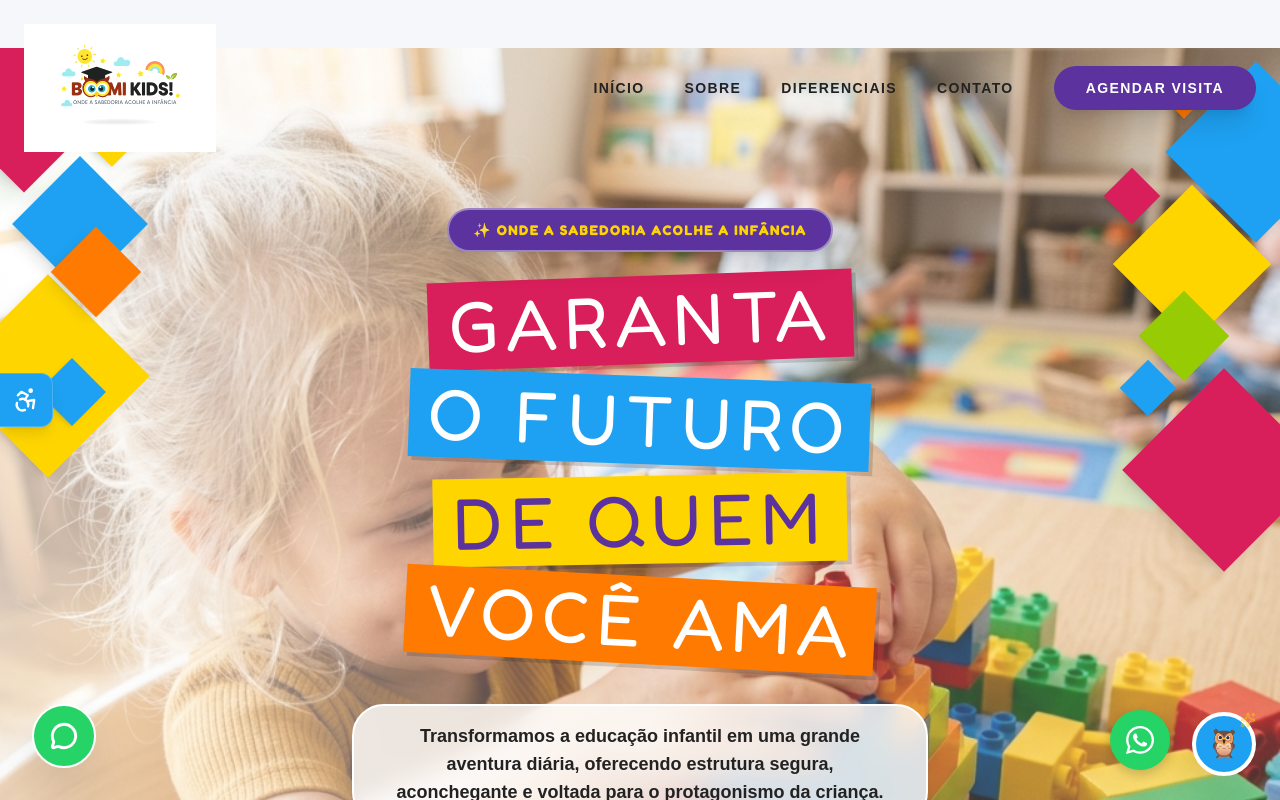
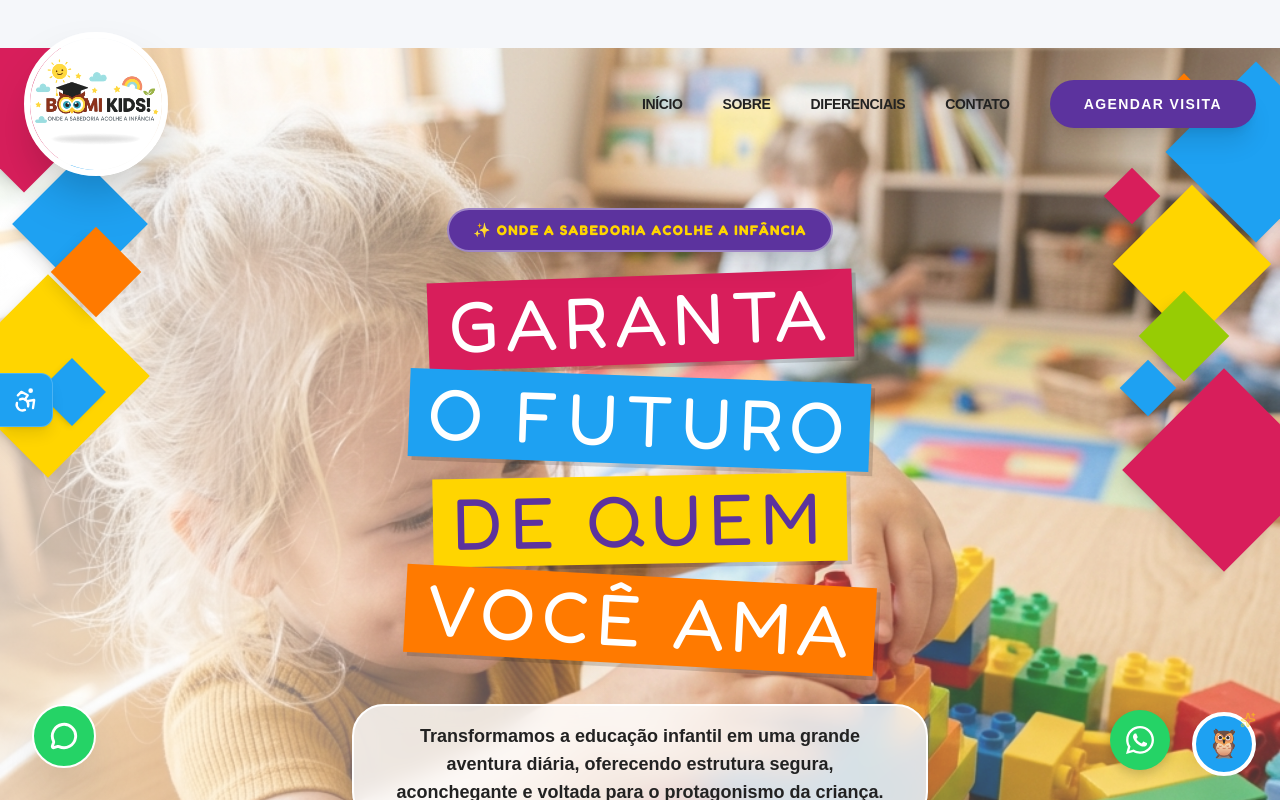
Before and after one commit to FerisReptilium/boomi-kids, a React (Vite) app: page / in a window 1280 px wide. Shown: the top 800 px of the page. Built offline with nearby package versions, Linux system fonts and the light colour scheme.

Commit message:
Refactor Header component styles and layout
Updated header styles and improved logo and navigation appearance.

```diff
--- a/src/components/Header.jsx
+++ b/src/components/Header.jsx
@@ -3,34 +3,32 @@ import { motion } from 'framer-motion';
 
 const Header = () => {
   return (
-    // Mudamos de 'fixed' para 'absolute' para ele ficar parado no topo
-    <header className="absolute top-0 left-0 w-full z-50 py-6 bg-transparent">
+    <header className="absolute top-0 left-0 w-full z-50 py-8 bg-transparent">
       <div className="container mx-auto px-6 flex justify-between items-center">
 
-        {/* LOGO BOOMI KIDS - TRATAMENTO PREMIUM E MAIOR */}
+        {/* LOGO BOOMI KIDS - CÍRCULO PREMIUM */}
         <motion.div
-          initial={{ opacity: 0, y: -20 }}
-          animate={{ opacity: 1, y: 0 }}
-          className="flex items-center"
+          initial={{ opacity: 0, scale: 0.8 }}
+          animate={{ opacity: 1, scale: 1 }}
+          className="relative"
         >
           <img
             src="/logo.png"
             alt="Logo Boomi Kids"
-            className="h-28 md:h-32 object-contain hover:scale-105 transition-transform drop-shadow-[0_4px_6px_rgba(0,0,0,0.2)]"
+            className="h-28 w-28 md:h-36 md:w-36 object-cover rounded-full border-[6px] border-white shadow-2xl bg-white"
             style={{
-              filter: "contrast(1.1) brightness(1.05) saturate(1.1)",
-              imageRendering: "crisp-edges"
+              filter: "contrast(1.05) brightness(1.02)",
             }}
           />
         </motion.div>
 
-        {/* NAVEGAÇÃO - MAIS NÍTIDA */}
+        {/* NAVEGAÇÃO NÍTIDA */}
         <nav className="hidden lg:flex items-center gap-10">
           {['Início', 'Sobre', 'Diferenciais', 'Contato'].map((item) => (
             <a
               key={item}
               href={`#${item.toLowerCase()}`}
-              className="font-black text-brand-text uppercase text-sm tracking-widest hover:text-brand-purple transition-all relative group"
+              className="font-black text-brand-text uppercase text-sm tracking-tight hover:text-brand-purple transition-all relative group"
             >
               {item}
               <span className="absolute -bottom-1 left-0 w-0 h-0.5 bg-brand-purple transition-all group-hover:w-full"></span>
@@ -41,7 +39,7 @@ const Header = () => {
             whileHover={{ scale: 1.05 }}
             whileTap={{ scale: 0.95 }}
             href="https://wa.me/5511919597811"
-            className="bg-brand-purple text-white px-8 py-3 rounded-full font-black uppercase text-sm tracking-widest shadow-xl hover:shadow-brand-purple/40 transition-all"
+            className="bg-brand-purple text-white px-8 py-3 rounded-full font-black uppercase text-sm tracking-widest shadow-xl hover:shadow-brand-purple/40 transition-all border-2 border-transparent hover:border-white"
           >
             Agendar Visita
           </motion.a>
```
